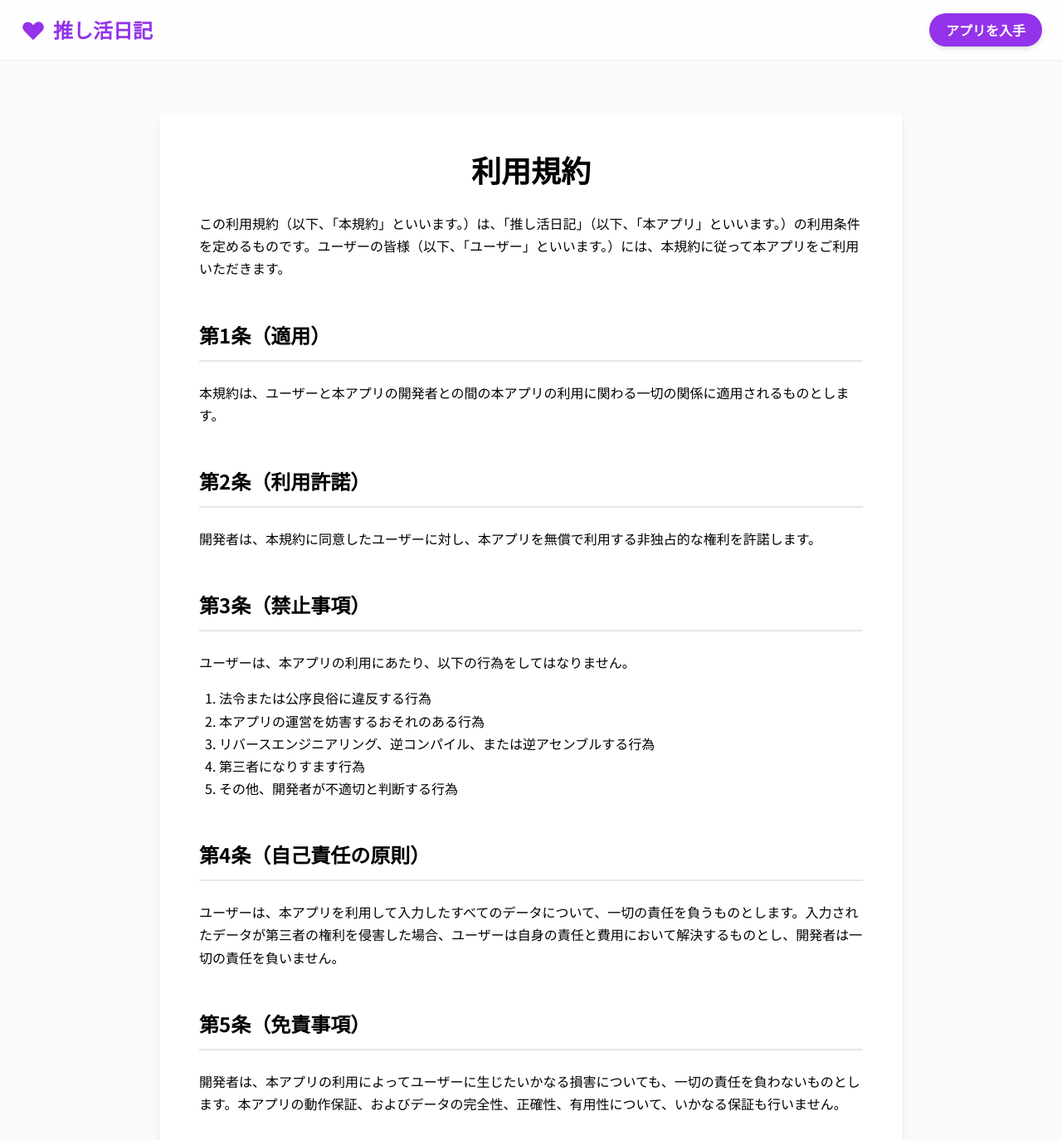
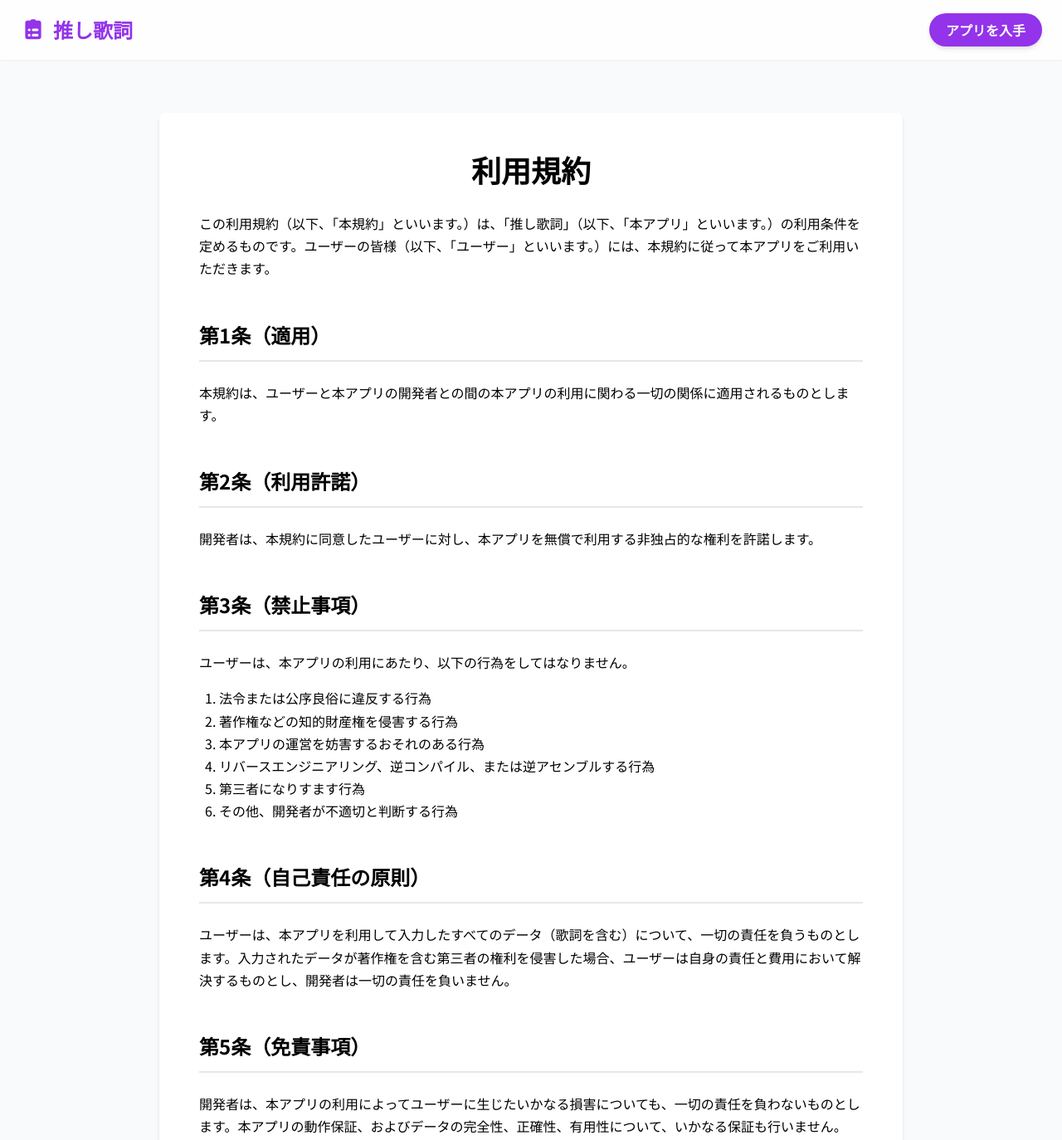
Before and after one commit to SMRI2170/Official-Website-of-oshikashi, a plain HTML site: page terms.html in a window 1280 px wide. Shown: the top 1374 px of the page at 83% size. Drawn offline with nearby package versions, Linux system fonts and the light colour scheme.

Commit message:
Update title and content for terms.html

```diff
--- a/terms.html
+++ b/terms.html
@@ -3,7 +3,7 @@
 <head>
     <meta charset="UTF-8">
     <meta name="viewport" content="width=device-width, initial-scale=1.0">
-    <title>利用規約 - 推し活日記</title>
+    <title>利用規約 - 推し歌詞</title>
     <script src="https://cdn.tailwindcss.com"></script>
     <link href="https://fonts.googleapis.com/css2?family=Noto+Sans+JP:wght@400;500;700&display=swap" rel="stylesheet">
     <style>
@@ -19,9 +19,10 @@
         <div class="container mx-auto px-6 py-4 flex justify-between items-center">
             <a href="index.html" class="flex items-center space-x-2">
                 <svg xmlns="http://www.w3.org/2000/svg" class="h-8 w-8 text-primary" viewBox="0 0 20 20" fill="currentColor">
-                    <path fill-rule="evenodd" d="M3.172 5.172a4 4 0 015.656 0L10 6.343l1.172-1.171a4 4 0 115.656 5.656L10 17.657l-6.828-6.829a4 4 0 010-5.656z" clip-rule="evenodd" />
+                    <path d="M9 2a1 1 0 000 2h2a1 1 0 100-2H9z" />
+                    <path fill-rule="evenodd" d="M4 5a2 2 0 012-2h8a2 2 0 012 2v10a2 2 0 01-2 2H6a2 2 0 01-2-2V5zm3 4a1 1 0 000 2h.01a1 1 0 100-2H7zm3 0a1 1 0 000 2h3a1 1 0 100-2h-3zm-3 4a1 1 0 100 2h.01a1 1 0 100-2H7zm3 0a1 1 0 100 2h3a1 1 0 100-2h-3z" clip-rule="evenodd" />
                 </svg>
-                <h1 class="text-2xl font-bold text-primary">推し活日記</h1>
+                <h1 class="text-2xl font-bold text-primary">推し歌詞</h1>
             </a>
             <a href="index.html#download" class="bg-purple-600 text-white px-5 py-2 rounded-full font-bold hover:opacity-90 transition shadow-md">
                 アプリを入手
@@ -33,7 +34,7 @@
         <div class="max-w-4xl mx-auto bg-white p-8 md:p-12 rounded-lg shadow-md">
             <article class="prose lg:prose-lg max-w-none">
                 <h1 class="text-4xl font-black text-center mb-8">利用規約</h1>
-                <p>この利用規約（以下、「本規約」といいます。）は、「推し活日記」（以下、「本アプリ」といいます。）の利用条件を定めるものです。ユーザーの皆様（以下、「ユーザー」といいます。）には、本規約に従って本アプリをご利用いただきます。</p>
+                <p>この利用規約（以下、「本規約」といいます。）は、「推し歌詞」（以下、「本アプリ」といいます。）の利用条件を定めるものです。ユーザーの皆様（以下、「ユーザー」といいます。）には、本規約に従って本アプリをご利用いただきます。</p>
 
                 <h2>第1条（適用）</h2>
                 <p>本規約は、ユーザーと本アプリの開発者との間の本アプリの利用に関わる一切の関係に適用されるものとします。</p>
@@ -45,6 +46,7 @@
                 <p>ユーザーは、本アプリの利用にあたり、以下の行為をしてはなりません。</p>
                 <ol>
                     <li>法令または公序良俗に違反する行為</li>
+                    <li>著作権などの知的財産権を侵害する行為</li>
                     <li>本アプリの運営を妨害するおそれのある行為</li>
                     <li>リバースエンジニアリング、逆コンパイル、または逆アセンブルする行為</li>
                     <li>第三者になりすます行為</li>
@@ -52,7 +54,7 @@
                 </ol>
 
                 <h2>第4条（自己責任の原則）</h2>
-                <p>ユーザーは、本アプリを利用して入力したすべてのデータについて、一切の責任を負うものとします。入力されたデータが第三者の権利を侵害した場合、ユーザーは自身の責任と費用において解決するものとし、開発者は一切の責任を負いません。</p>
+                <p>ユーザーは、本アプリを利用して入力したすべてのデータ（歌詞を含む）について、一切の責任を負うものとします。入力されたデータが著作権を含む第三者の権利を侵害した場合、ユーザーは自身の責任と費用において解決するものとし、開発者は一切の責任を負いません。</p>
 
                 <h2>第5条（免責事項）</h2>
                 <p>開発者は、本アプリの利用によってユーザーに生じたいかなる損害についても、一切の責任を負わないものとします。本アプリの動作保証、およびデータの完全性、正確性、有用性について、いかなる保証も行いません。</p>
@@ -70,7 +72,7 @@
 
     <footer class="bg-gray-800 text-gray-300 mt-16">
         <div class="container mx-auto px-6 py-10 text-center text-sm text-gray-500">
-            <p>&copy; <span id="year"></span> 推し活日記. All Rights Reserved.</p>
+            <p>&copy; <span id="year"></span> 推し歌詞. All Rights Reserved.</p>
         </div>
     </footer>
     <script>
```
